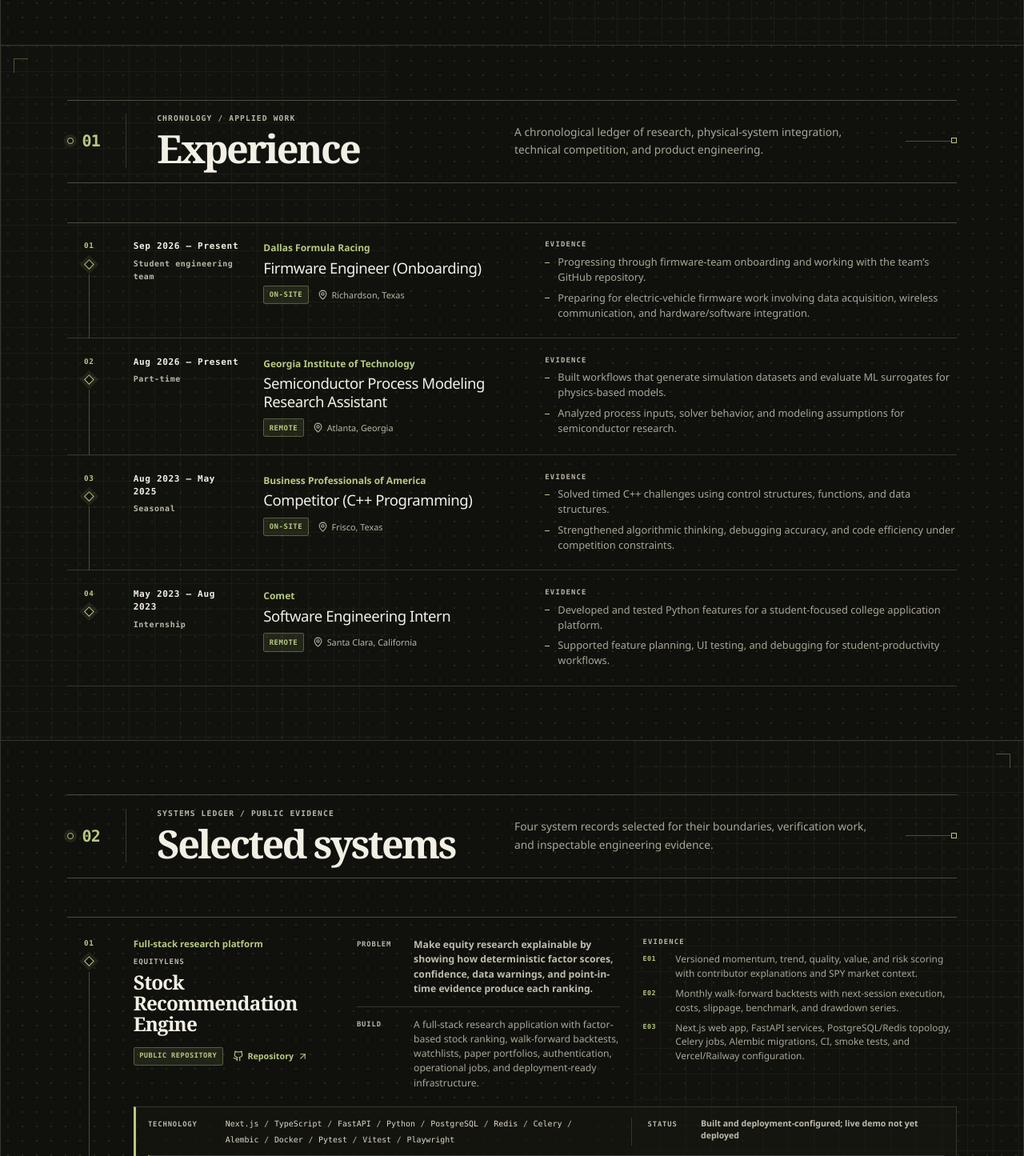
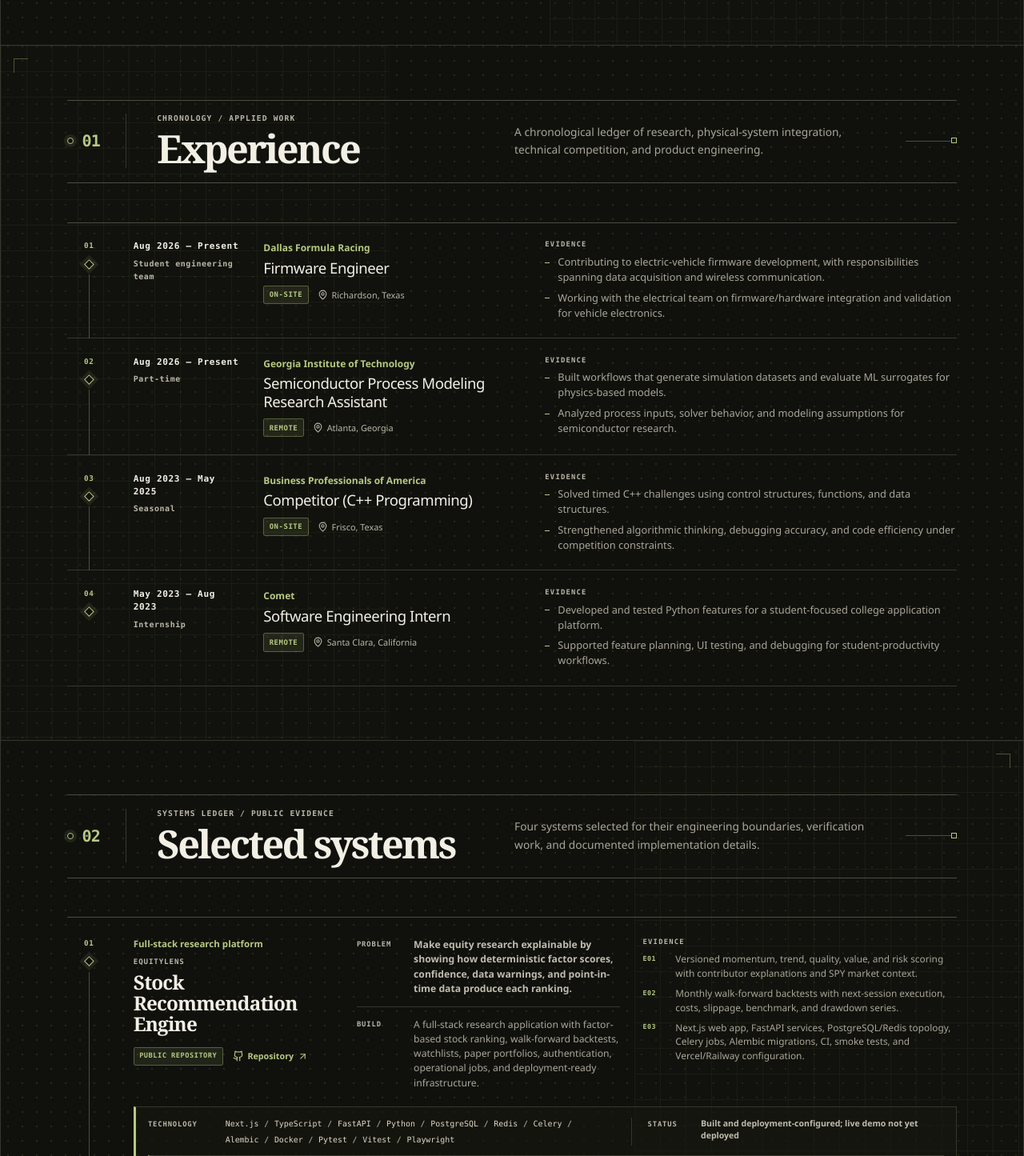
Before and after one commit to darunr1/Portfolio-Website, a Next.js app: page / in a window 1280 px wide. Shown: the part 866-2311 px from the top of the page at 80% size. Built offline with nearby package versions, Linux system fonts and the light colour scheme.

Commit message:
Correct Dallas Formula Racing role and start date

```diff
--- a/src/data/portfolio.ts
+++ b/src/data/portfolio.ts
@@ -53,7 +53,7 @@
 
 export const sectionIntroductions = {
   systems:
-    "Four system records selected for their boundaries, verification work, and inspectable engineering evidence.",
+    "Four systems selected for their engineering boundaries, verification work, and documented implementation details.",
   experience:
     "A chronological ledger of research, physical-system integration, technical competition, and product engineering.",
   capabilities:
@@ -76,7 +76,7 @@
     productName: "EquityLens",
     category: "Full-stack research platform",
     problem:
-      "Make equity research explainable by showing how deterministic factor scores, confidence, data warnings, and point-in-time evidence produce each ranking.",
+      "Make equity research explainable by showing how deterministic factor scores, confidence, data warnings, and point-in-time data produce each ranking.",
     summary:
       "A full-stack research application with factor-based stock ranking, walk-forward backtests, watchlists, paper portfolios, authentication, operational jobs, and deployment-ready infrastructure.",
     evidence: [
@@ -254,14 +254,14 @@
 export const experiences = [
   {
     organization: "Dallas Formula Racing",
-    role: "Firmware Engineer (Onboarding)",
-    dates: "Sep 2026 – Present",
+    role: "Firmware Engineer",
+    dates: "Aug 2026 – Present",
     engagement: "Student engineering team",
     workMode: "On-site",
     location: "Richardson, Texas",
     highlights: [
-      "Progressing through firmware-team onboarding and working with the team’s GitHub repository.",
-      "Preparing for electric-vehicle firmware work involving data acquisition, wireless communication, and hardware/software integration.",
+      "Contributing to electric-vehicle firmware development, with responsibilities spanning data acquisition and wireless communication.",
+      "Working with the electrical team on firmware/hardware integration and validation for vehicle electronics.",
     ],
   },
   {
```
